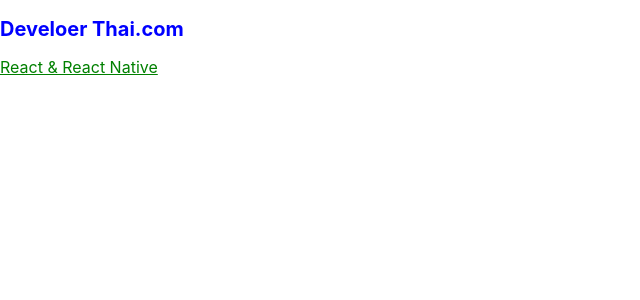
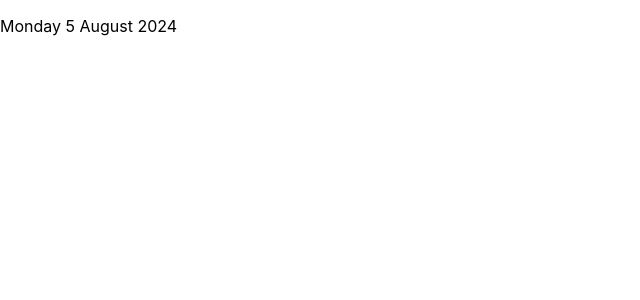
Before and after one commit to Jaktorn/apptest, a React (Create React App) app: page / in a window 1280 px wide. Shown: the top 300 px of the page, without its empty margins (0-640 px from the left). Built offline with nearby package versions, Linux system fonts and the light colour scheme.

Commit message:
class_component

```diff
--- a/src/App.js
+++ b/src/App.js
@@ -1,13 +1,13 @@
 import react from 'react'
-import'./style.css'
+import Calender from './class_component';
 
 
 
 function App(){
   return(
     <>
-    <h2>Develoer Thai.com</h2>
-    <div className='title'>React & React Native</div>
+    <p><center></center><Calender/></p>
+
     </>
   )
 }
--- /dev/null
+++ b/src/class_component.js
@@ -0,0 +1,19 @@
+import React from "react";
+
+export default class Calender extends React.Component{
+
+    getDate(){
+    const dayNames = ['Sunday','Monday','Tuesday','Wednesday','Thursday','Friday','Saturday']
+    const monthNames = ['January','February','March','April','May','June','july','August','September','October','November','December']
+    const date = new Date()
+    const weekDay = dayNames[date.getDay()]
+    const day = date.getDate()
+    const month = monthNames[date.getMonth()]
+    const year = date.getFullYear()
+    return `${weekDay} ${day} ${month} ${year}`
+}
+
+render(){
+    return <div>{this.getDate()}</div>
+    }
+}
```
